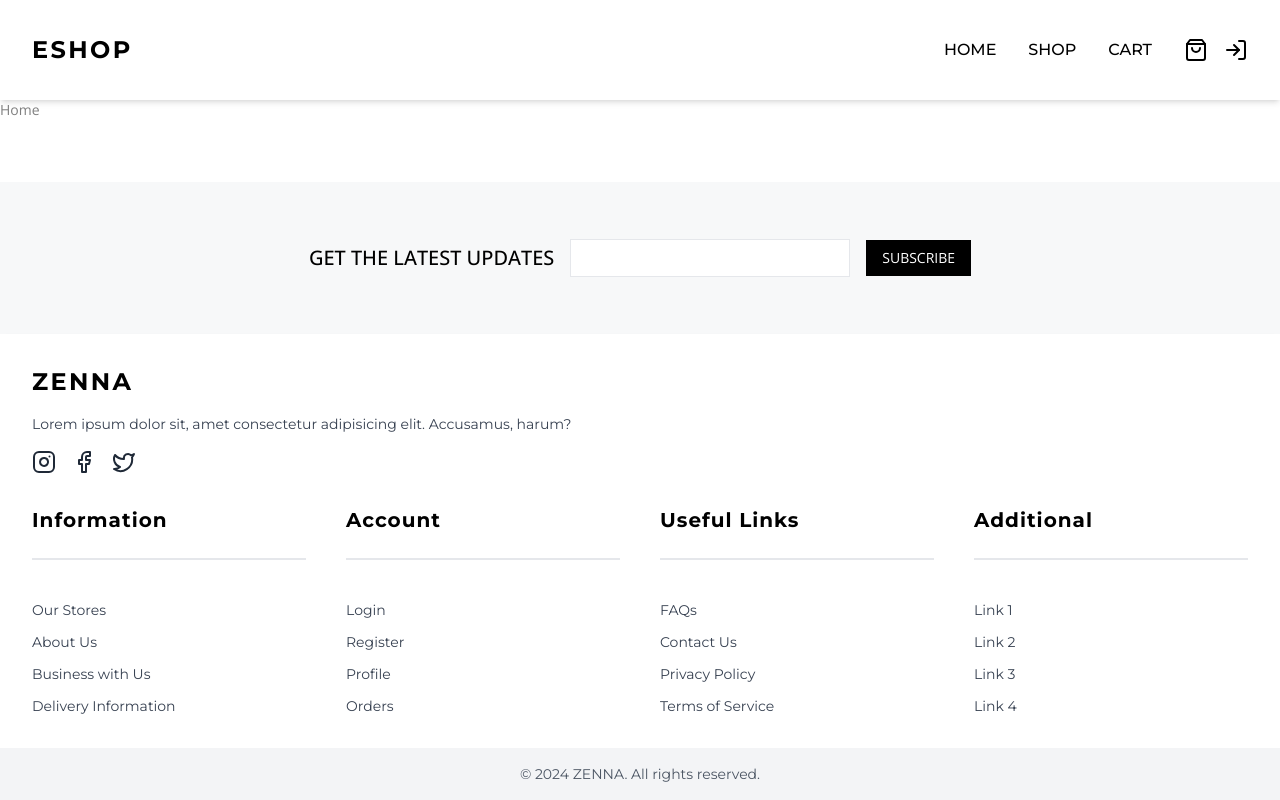
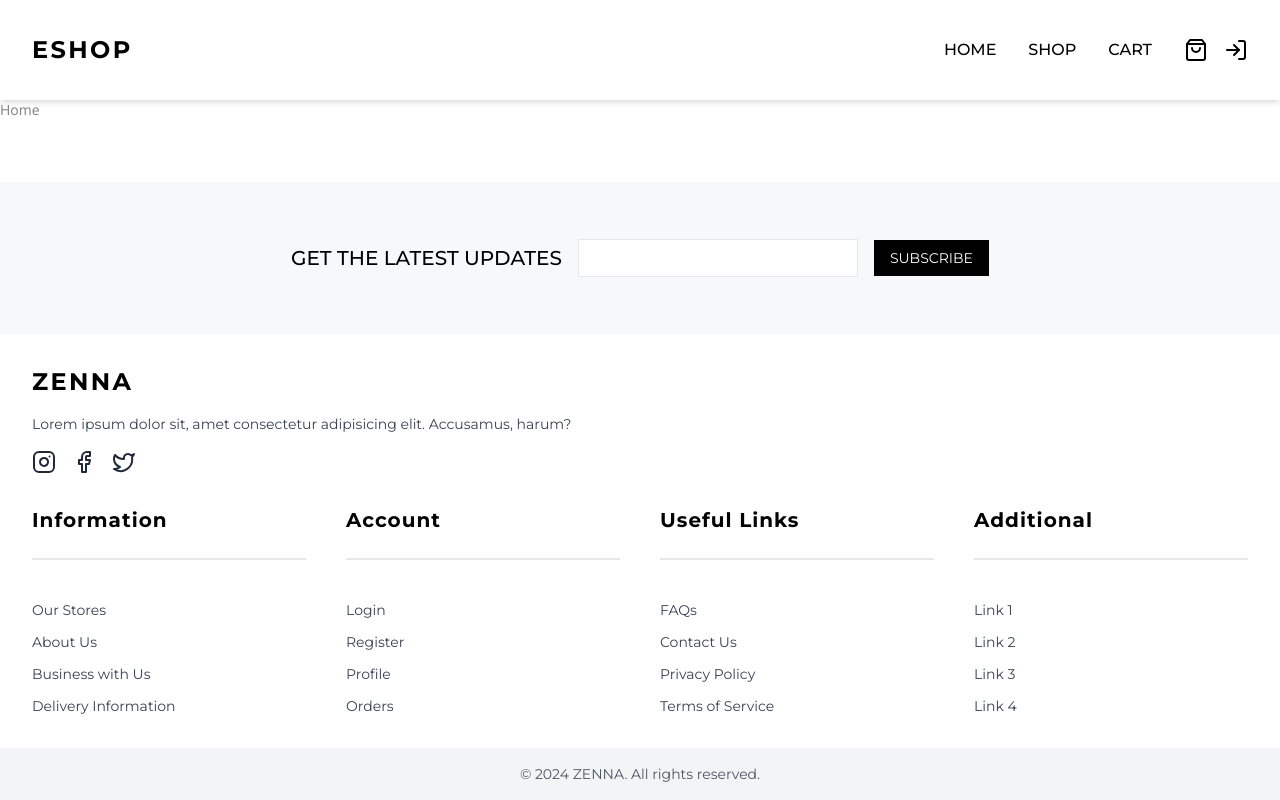
Before and after one commit to FaisalKhan2000/ecom, a React (Vite) app in the folder client/: page / in a window 1280 px wide. Built offline with nearby package versions, Linux system fonts and the light colour scheme.

Commit message:
modification in footer component

```diff
--- a/client/src/components/footer.jsx
+++ b/client/src/components/footer.jsx
@@ -6,7 +6,7 @@ const Footer = () => {
     <>
       {/* get the latest updates */}
 
-      <div className="bg-light  ">
+      <div className="bg-light  font-montserrat">
         <div className="flex flex-col md:flex-row justify-center items-center align-middle gap-4 max-w-7xl mx-auto min-h-[152px]">
           <h2 className="text-black uppercase text-xl font-medium">
             get the latest updates
```
